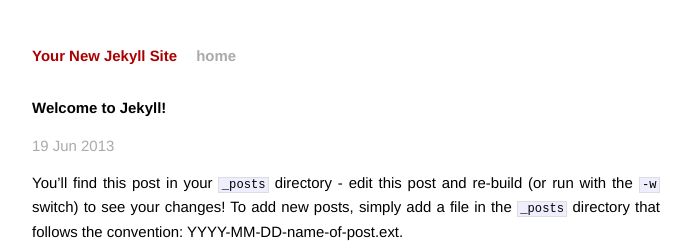
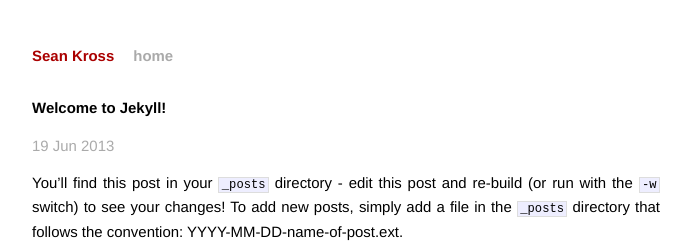
Before and after one commit to seankross/seankross.github.io, a Jekyll site: the page built from _posts/2013-06-19-welcome-to-jekyll.markdown, in a window 1280 px wide. Shown: the top 243 px of the page, without its empty margins (294-985 px from the left). Built offline with Jekyll 4.4.1, drawn with Linux system fonts in a browser that asks for light colours.

Commit message:
changing title

```diff
--- a/_config.yml
+++ b/_config.yml
@@ -1,2 +1,2 @@
-name: Your New Jekyll Site
+name: Sean Kross
 pygments: true
```
